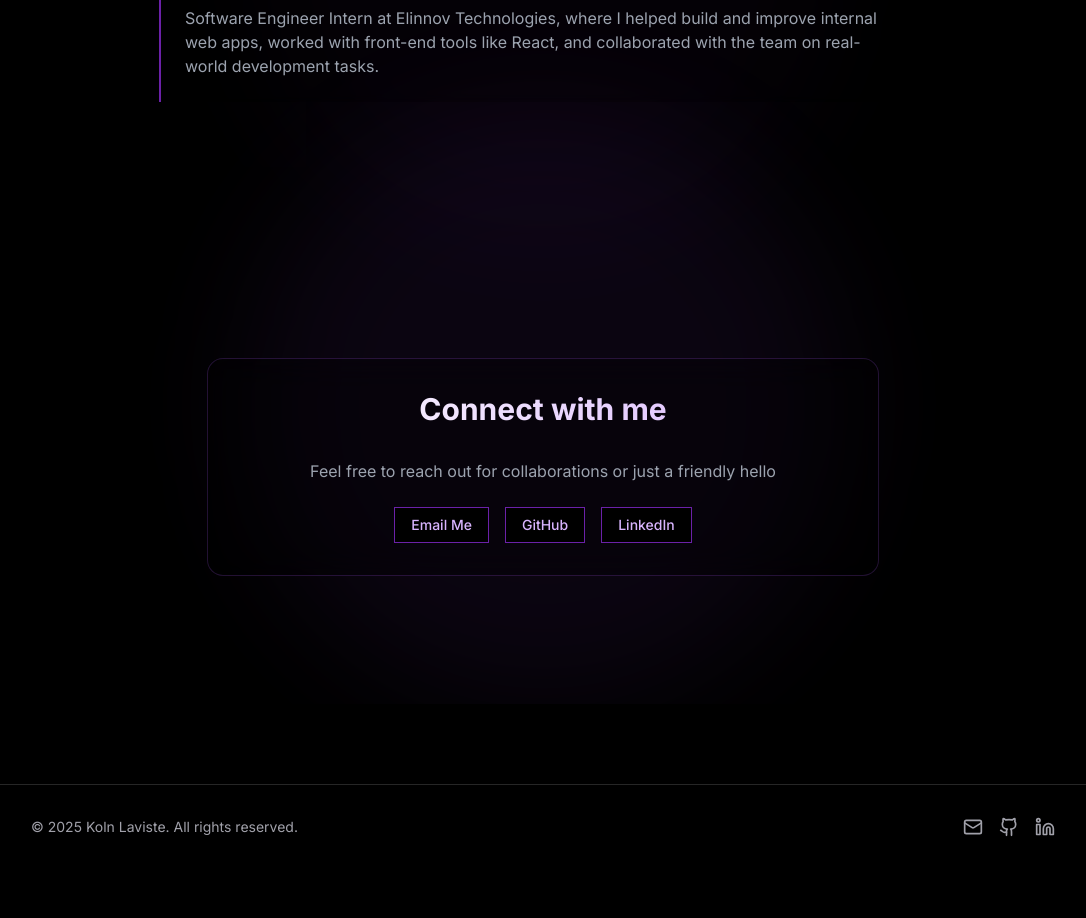
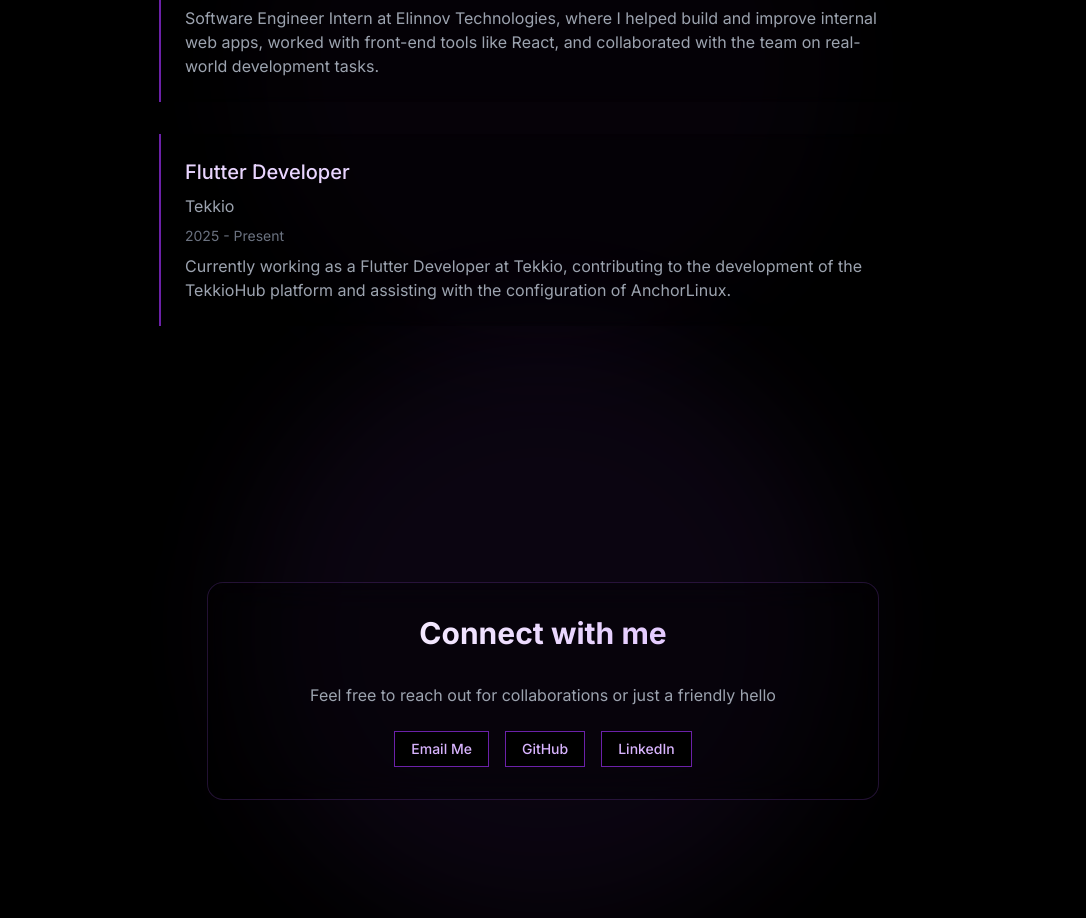
Before and after one commit to kolnlaviste/devfolio, a Next.js app: page / in a window 1280 px wide. Shown: the part 3040-3958 px from the top of the page, without its empty margins (97-1183 px from the left). Before the commit the page ends 3909 px from the top, so only its background shows below. Built offline with nearby package versions, Linux system fonts and the light colour scheme.

Commit message:
added: new role

```diff
--- a/src/app/page.tsx
+++ b/src/app/page.tsx
@@ -98,6 +98,12 @@
       company: "Elinnov Technologies",
       period: "2024 - 2025",
       description: "Software Engineer Intern at Elinnov Technologies, where I helped build and improve internal web apps, worked with front-end tools like React, and collaborated with the team on real-world development tasks."
+    },
+    {
+      title: "Flutter Developer",
+      company: "Tekkio",
+      period: "2025 - Present",
+      description: "Currently working as a Flutter Developer at Tekkio, contributing to the development of the TekkioHub platform and assisting with the configuration of AnchorLinux."
     }
   ];
 
```
